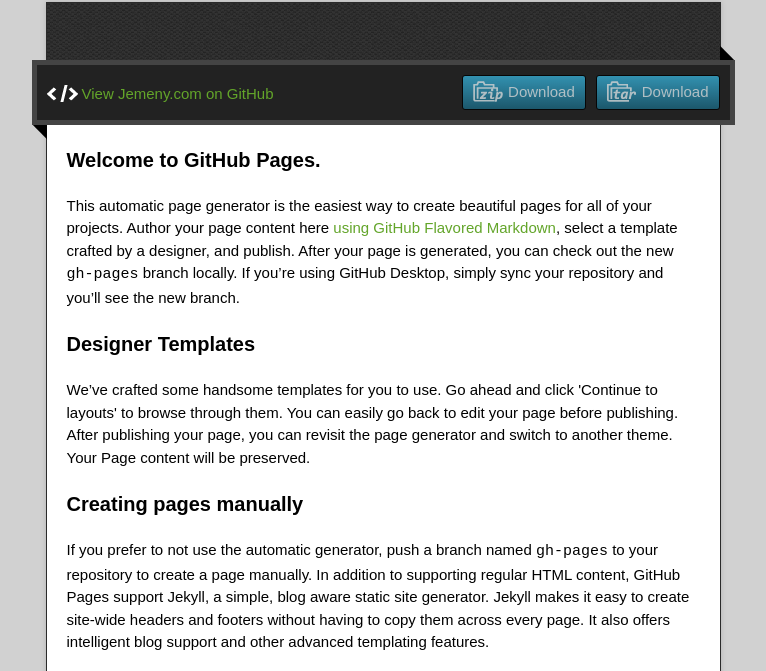
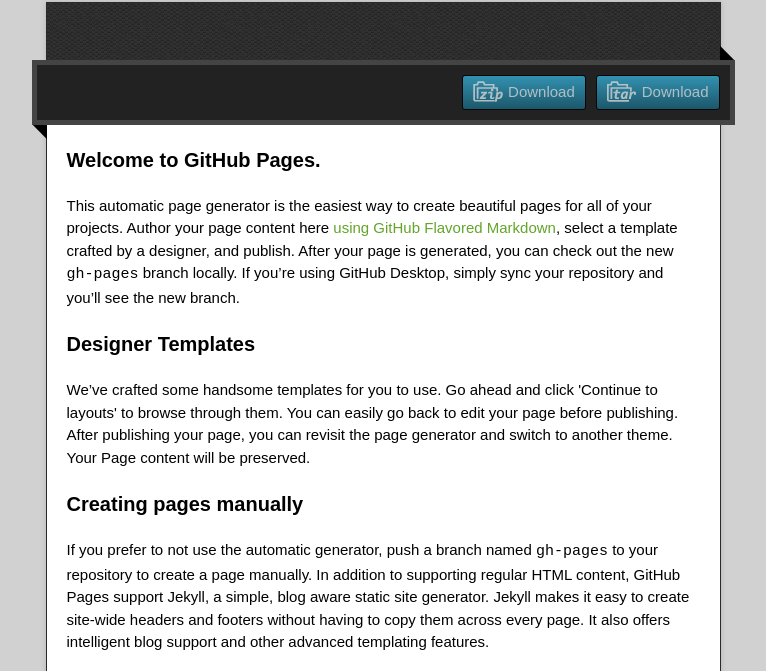
Before and after one commit to jemeny/test-web, a plain HTML site: page index.html in a window 1280 px wide. Shown: the part 128-799 px from the top of the page, without its empty margins (257-1023 px from the left). Drawn offline with nearby package versions, Linux system fonts and the light colour scheme.

Commit message:
Update index.html

```diff
--- a/index.html
+++ b/index.html
@@ -31,7 +31,7 @@
         <div class="inner">
           <a href="https://github.com/jemeny/test-web/tarball/master" class="download-button tar"><span>Download</span></a>
           <a href="https://github.com/jemeny/test-web/zipball/master" class="download-button zip"><span>Download</span></a>
-          <a href="https://github.com/jemeny/test-web" class="code">View Jemeny.com on GitHub</a>
+
         </div>
         <span class="blc"></span><span class="trc"></span>
         </div>
```
